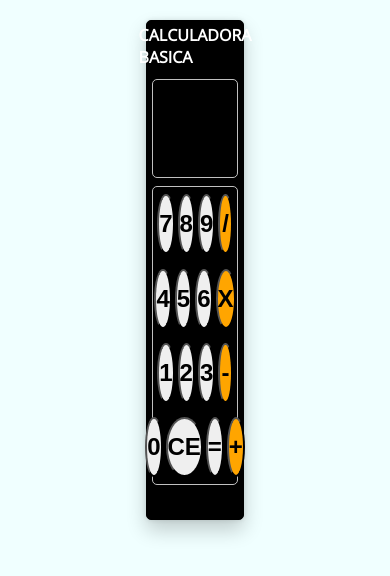
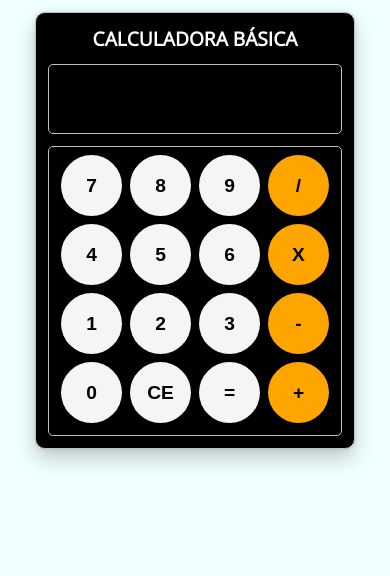
Before and after one commit to cesar0903f-sketch/calculadora, a plain HTML site: page index.html in a window 390 px wide. Both pictures are taken after a click on the button "CE". Drawn offline with Linux system fonts and the light colour scheme.

Commit message:
finalizo proyecto

```diff
--- a/css/style.css
+++ b/css/style.css
@@ -1,109 +1,190 @@
 /* Reset General */
-*{
+* {
   margin: 0;
   padding: 0;
   box-sizing: border-box;
 }
 
 /* Configuracion Fuente */
-@font-face{
+@font-face {
   font-family: "miFuente";
-  src: url("/fonts/openSans.ttf");
+  src: url("../fonts/openSans.ttf");
 }
 
 /* Medidas de referencia HTML */
-html{
+html {
   font-size: 100%;
   width: 100%;
   height: 100%;
+}
+
+/* Configuracion del Body */
+body {
+  background: azure;
+  font-family: miFuente, system-ui, -apple-system, BlinkMacSystemFont,
+    sans-serif;
+  font-size: 100%;
+}
+
+/* =====================================================================
+   CONTENEDOR GENERAL
+   - Cambio clave: usar max-width y porcentajes flexibles en vez de ancho fijo.
+   ===================================================================== */
+.contenedorGeneral {
+  width: 100%; /* ocupa el ancho disponible */
+  max-width: 420px; /* ancho máximo en pantallas grandes */
+  height: auto; /* que crezca en altura según contenido */
+  border: 1px solid silver;
+  margin: 20px auto;
+  padding: 1rem; /* un poco de relleno interno */
+  display: flex;
+  flex-direction: column;
+  gap: 0.75rem; /* un poco más de separación */
+  justify-content: flex-start;
+  align-items: center;
+  background-color: black;
+  border-radius: 10px;
+  box-shadow: 0px 10px 20px rgba(0, 0, 0, 0.2), 0px 0px 5px rgba(0, 0, 0, 0.1);
+}
+
+.contenedorGeneral > * {
+  width: 100%; /* que los hijos usen todo el ancho interno */
+}
+
+/* TÍTULO */
+.contenedorTitulo {
+  border: none;
+  flex: 0 0 auto; /* que no dependa de una altura fija */
+  display: flex;
+  justify-content: center;
+  align-items: center;
+  text-align: center;
+  font-weight: bold;
+  font-size: 1.4rem;
   color: white;
 }
 
-/* Configuracion del Body */
-body{
-  background: azure;
-  font-family: miFuente;
-  font-size: 100%;
-}
-
-.contenedorGeneral{
-  background: black;
-  width: 25%;
-  height: 500px;
-  border: 1px solid silver;
-  margin: 20px auto;
-  display: flex;
-  flex-direction: column;
-  gap: 8px;
-  justify-content: flex-start;
-  align-items: center;
-  border-color: black;
-  border-radius: 5px;
-  box-shadow: 0px 10px 20px rgba(0, 0, 0, 0.2),
-   0px 0px 5px rgba(0, 0, 0, 0.1);
-
-}
-
-.contenedorGeneral > * {
-  width: 90%;
-}
-
-.contenedorTitulo{
-  border: none;
-  flex: 0 0 10%;
-  display: flex;
-  justify-content: center;
-  align-items: center;
-  font-weight: bold;
-}
-
-.contenedorPantalla{
-  flex: 0 0 20%;
+/* PANTALLA */
+.contenedorPantalla {
+  flex: 0 0 auto;
+  min-height: 80px; /* altura mínima coherente */
   border: 1px solid silver;
   border-radius: 5px;
   display: flex;
   justify-content: center;
   align-items: center;
+  padding: 0.5rem;
 }
 
-.contenedorTeclas{
-  flex: 0 0 60%;
+.pantalla {
+  width: 100%;
+  height: 100%;
+  text-align: right;
+  font-size: 1.8rem;
+  font-weight: bold;
+  color: white;
+  background: black;
+  border: none;
+  outline: none;
+}
+
+/* Oculta el spinner de input numerico
+   (lo dejamos por si en algún momento usas type="number") */
+input[type="number"]::-webkit-inner-spin-button,
+input[type="number"]::-webkit-outer-spin-button {
+  -webkit-appearance: none;
+}
+
+/* TECLAS */
+.contenedorTeclas {
+  flex: 0 0 auto;
   border: 1px solid silver;
   border-radius: 5px;
   display: flex;
   flex-direction: column;
   align-items: center;
   justify-content: flex-start;
+  padding: 0.5rem 0.75rem 0.75rem;
+  gap: 0.5rem;
 }
 
-.pantalla{
-  width: 90%;
-  height: 60%;
-  text-align: right;
-  font-size: 1.9em;
-  font-weight: bold;
-  color: red;
-  background: black;
-  border: none;
+.filas {
+  width: 100%;
+  display: flex;
+  justify-content: space-between; /* mejor distribución */
+  align-items: center;
+  gap: 0.5rem;
 }
 
-.filas{
-  flex: 1;
-  width: 90%;
+/* Cambio importante:
+   - usar tamaños en función del ancho disponible (flex-basis)
+   - mantener proporción "casi" cuadrada con aspect-ratio
+*/
+.btnTecla {
+  flex: 1 1 0;
+  aspect-ratio: 1 / 1; /* mantiene forma circular al cambiar ancho */
+  border-radius: 50%;
+  font-size: 1.4rem;
+  font-weight: bold;
+  border: none;
+  background: #f5f5f5;
+  box-shadow: 0 3px 4px rgba(0, 0, 0, 0.2);
   display: flex;
+  align-items: center;
   justify-content: center;
-  align-items: center;
-  gap: 3px;
+  cursor: pointer;
 }
 
-.btnTecla{
-  width: 60px;
-  height: 60px;
-  border-radius: 50%;
-  font-size: 1.5em;
-  font-weight: bold;
+.btnTecla:nth-last-child(1) {
+  background: orange;
 }
 
-.btnTecla:nth-last-child(1){
-  background: orange;
+/* Pequeño efecto al pulsar */
+.btnTecla:active {
+  transform: scale(0.96);
 }
+
+/* =====================================================================
+   RESPONSIVE
+   ===================================================================== */
+
+/* Tablets y pantallas medianas */
+@media (max-width: 900px) {
+  .contenedorGeneral {
+    max-width: 360px;
+    margin: 16px auto;
+  }
+
+  .pantalla {
+    font-size: 1.6rem;
+  }
+
+  .btnTecla {
+    font-size: 1.3rem;
+  }
+}
+
+/* Celulares */
+@media (max-width: 600px) {
+  .contenedorGeneral {
+    max-width: 320px;
+    margin: 12px auto;
+    padding: 0.75rem;
+  }
+
+  .contenedorTitulo {
+    font-size: 1.2rem;
+  }
+
+  .contenedorPantalla {
+    min-height: 70px;
+  }
+
+  .pantalla {
+    font-size: 1.4rem;
+  }
+
+  .btnTecla {
+    font-size: 1.2rem;
+  }
+}
--- a/index.html
+++ b/index.html
@@ -5,18 +5,21 @@
   <meta charset='UTF-8'>
   <meta http-equiv='X-UA-Compatible' content='IE=edge'>
   <meta name='viewport' content='width=device-width, initial-scale=1.0, minimum-scale=1.0,maximum-scale=1.0'>
-  <title>calculadora</title>
-  <link rel='stylesheet' href='/css/style.css'>
-  <link rel="shortcut icon" href="/images/" type="image/x-icon">
+  <title>Calculadora Básica</title>
+  <link rel='stylesheet' href='css/style.css'>
+  <link rel="shortcut icon" href="./images/code.ico" type="image/x-icon">
 </head>
 
 <body>
+
   <div class="contenedorGeneral">
-    <div class="contenedorTitulo">CALCULADORA BASICA</div>
+    <div class="contenedorTitulo">CALCULADORA BÁSICA</div>
     <div class="contenedorPantalla">
-      <input type="number" class="pantalla" id="pantalla"></input>
+      <input class="pantalla" type="text" readonly>
     </div>
+
     <div class="contenedorTeclas">
+
       <div class="filas">
         <button class="btnTecla">7</button>
         <button class="btnTecla">8</button>
@@ -45,14 +48,10 @@
         <button class="btnTecla">+</button>
       </div>
 
-
-
     </div>
   </div>
 
-
-
-  <script src='js/script.js' type="module" defer></script>
+  <script src='./js/script.js' type="module" defer></script>
 </body>
 
 </html>
--- a/js/script.js
+++ b/js/script.js
@@ -0,0 +1,100 @@
+"use strict";
+// Referencio objetos del DOM
+const pantalla = document.querySelector(".pantalla");
+const contenedorTeclas = document.querySelector(".contenedorTeclas");
+
+let numero1 = "";
+let numero2 = "";
+let operador = null;
+let escribiendoSegundoNumero = false;
+
+// Función auxiliar para formatear con separador de miles (sin toLocaleString)
+function formatearNumero(valor) {
+  if (valor === "" || valor === "Error") return valor;
+
+  const n = Number(valor);
+  if (Number.isNaN(n)) return valor;
+
+  // Lo paso a string sin formato
+  const partes = n.toString().split(".");
+  const parteEntera = partes[0];
+  const parteDecimal = partes[1];
+
+  // Insertar puntos cada 3 dígitos desde la derecha
+  const conPuntos = parteEntera.replace(/\B(?=(\d{3})+(?!\d))/g, ".");
+
+  // Si hay decimales, separarlos con coma
+  return parteDecimal ? `${conPuntos},${parteDecimal}` : conPuntos;
+}
+
+contenedorTeclas.addEventListener("click", (e) => {
+  const tecla = e.target;
+
+  // Si lo clickeado no es un botón, salir
+  if (!tecla.classList.contains("btnTecla")) return;
+
+  // De lo contrario obtener el texto del botón (tecla)
+  const valor = tecla.textContent;
+
+  // 1. Limpiar (CE)
+  if (valor === "CE") {
+    numero1 = "";
+    numero2 = "";
+    operador = null;
+    escribiendoSegundoNumero = false;
+    pantalla.value = "";
+    return;
+  }
+
+  // 2. Si es un número
+  if (!isNaN(valor)) {
+    // '0'..'9'
+    if (!escribiendoSegundoNumero) {
+      numero1 += valor; // interno sin formato
+      pantalla.value = formatearNumero(numero1); // mostrar con formato
+    } else {
+      numero2 += valor; // interno sin formato
+      pantalla.value = formatearNumero(numero2); // mostrar con formato
+    }
+    return;
+  }
+
+  // 3. Si es un operador
+  if (["+", "-", "X", "/"].includes(valor)) {
+    if (numero1 === "") return; // si aún no hay número1, no hacemos nada
+    operador = valor;
+    escribiendoSegundoNumero = true;
+    return;
+  }
+
+  // 4. Si es '='
+  if (valor === "=") {
+    if (numero1 === "" || numero2 === "" || !operador) return;
+
+    const n1 = parseFloat(numero1);
+    const n2 = parseFloat(numero2);
+    let resultado;
+
+    switch (operador) {
+      case "+":
+        resultado = n1 + n2;
+        break;
+      case "-":
+        resultado = n1 - n2;
+        break;
+      case "X":
+        resultado = n1 * n2;
+        break;
+      case "/":
+        resultado = n2 === 0 ? "Error" : n1 / n2;
+        break;
+    }
+
+    pantalla.value = formatearNumero(resultado); // mostrar con formato
+    // Preparar para una nueva operación
+    numero1 = resultado === "Error" ? "" : String(resultado);
+    numero2 = "";
+    operador = null;
+    escribiendoSegundoNumero = false;
+  }
+});
```
